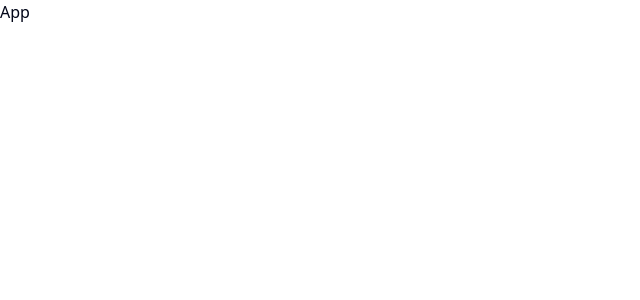
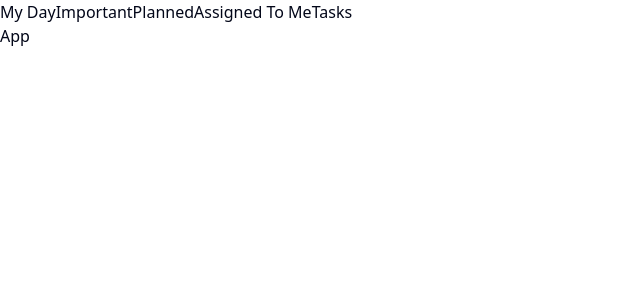
Before and after one commit to anjorin001/todo-app, a React (Vite) app: page / in a window 1280 px wide. Shown: the top 300 px of the page, without its empty margins (0-640 px from the left). Built offline with nearby package versions, Linux system fonts and the light colour scheme.

Commit message:
Cleaned up Git tracking

```diff
--- a/src/App.jsx
+++ b/src/App.jsx
@@ -1,8 +1,13 @@
 import React from 'react'
 import { Routes, Route } from "react-router-dom";
+import Navbar from './lib/Navbar';
 const App = () => {
   return (
-    <div>App</div>
+    <div>
+      {/* Navigation bar */}
+      <Navbar/>
+      App
+      </div>
   )
 }
 
--- /dev/null
+++ b/src/lib/Navbar.jsx
@@ -0,0 +1,14 @@
+import { Link } from "react-router-dom";
+const Navbar = () => {
+    return (
+      <nav className="navbar">
+        <Link to="">My Day</Link>
+        <Link to="">Important</Link>
+        <Link to="">Planned</Link>
+        <Link to="">Assigned To Me</Link>
+        <Link to="">Tasks</Link>
+      </nav>
+    )
+}
+
+export default Navbar;
```
